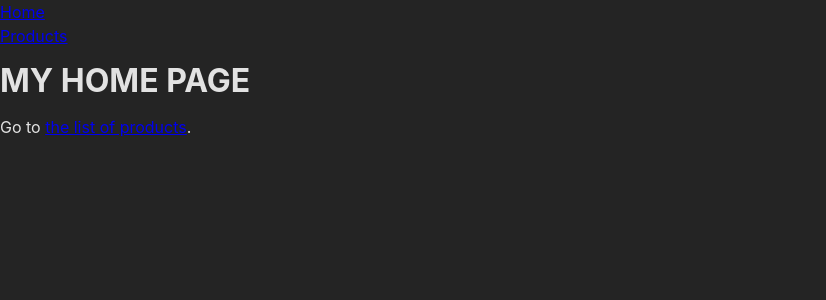
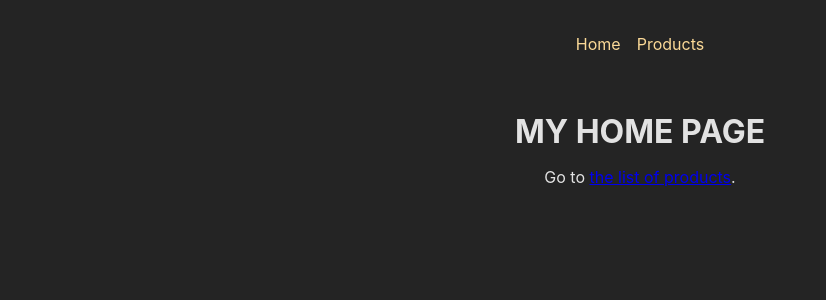
Before and after one commit to PhilipZi/react-router-exercise, a React (Create React App) app: page / in a window 1280 px wide. Shown: the top 300 px of the page, without its empty margins (0-826 px from the left). Built offline with nearby package versions, Linux system fonts and the light colour scheme.

Commit message:
add styling to mainnvaigation and root components

```diff
--- a/src/components/MainNavigation.js
+++ b/src/components/MainNavigation.js
@@ -1,10 +1,12 @@
 import { Link } from "react-router-dom";
+
+import classes from "./MainNavigation.module.css";
 
 function MainNavigation() {
   return (
-    <header>
+    <header className={classes.header}>
       <nav>
-        <ul>
+        <ul className={classes.list}>
           <li>
             <Link to="/">Home</Link>
           </li>
--- /dev/null
+++ b/src/components/MainNavigation.module.css
@@ -0,0 +1,23 @@
+.header {
+  max-width: 60rem;
+  margin: auto;
+  padding: 2rem;
+  display: flex;
+  justify-content: center;
+}
+
+.list {
+  display: flex;
+  gap: 1rem;
+}
+
+.list a {
+  text-decoration: none;
+  color: var(--color-primary-400);
+}
+
+.list a:hover,
+.list a.active {
+  color: var(--color-primary-800);
+  text-decoration: underline;
+}
--- a/src/pages/Root.js
+++ b/src/pages/Root.js
@@ -1,11 +1,15 @@
 import { Outlet } from "react-router-dom";
 import MainNavigation from "../components/MainNavigation";
+
+import classes from "./Root.module.css";
 
 function RootLayout() {
   return (
     <>
       <MainNavigation />
-      <Outlet />
+      <main className={classes.content}>
+        <Outlet />
+      </main>
     </>
   );
 }
--- /dev/null
+++ b/src/pages/Root.module.css
@@ -0,0 +1,4 @@
+.content {
+  margin: 2rem auto;
+  text-align: center;
+}
```
